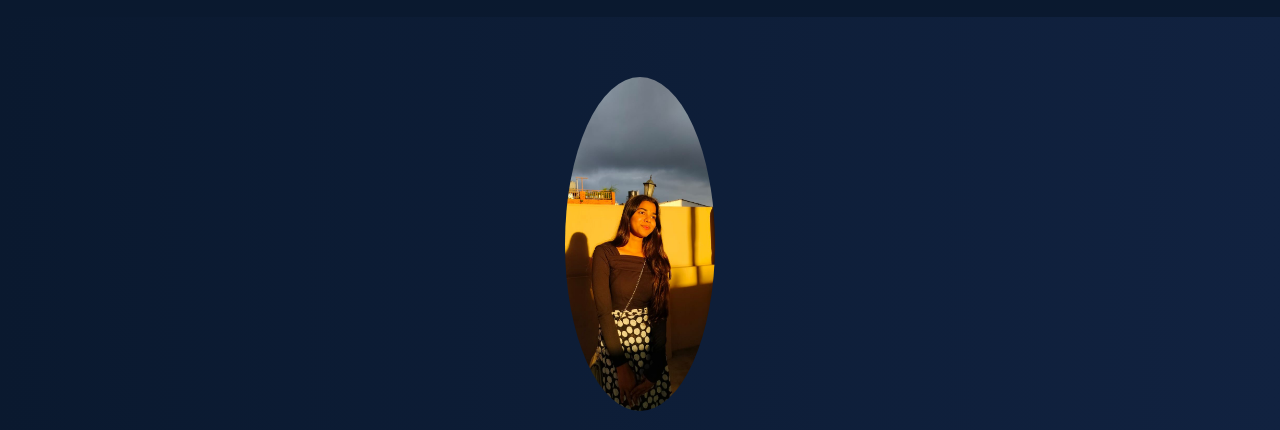
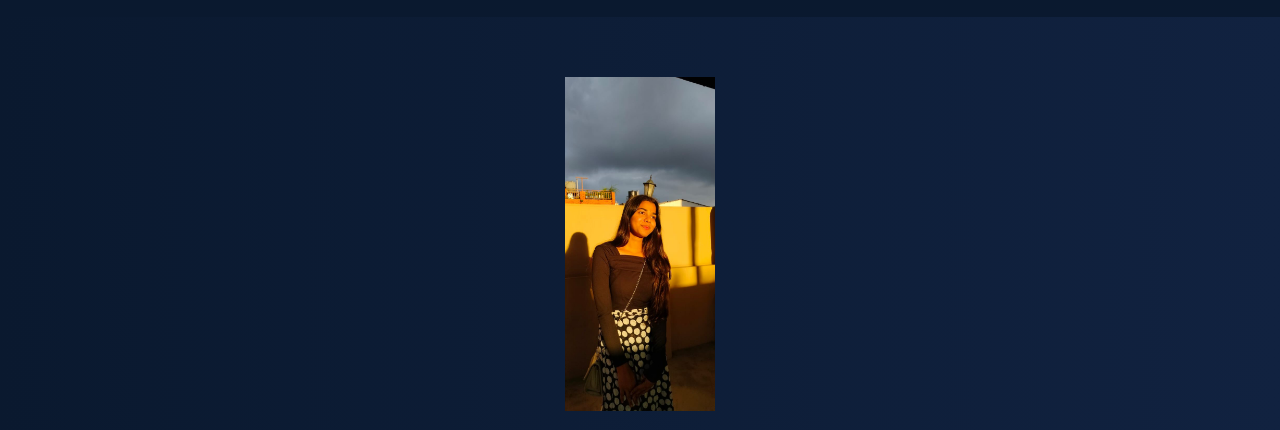
Before and after one commit to arpita-sah/arpita-sah.github.io, a plain HTML site: page index.html in a window 1280 px wide. Shown: the part 61-491 px from the top of the page. Drawn offline with Linux system fonts and the light colour scheme.

Commit message:
Update style.css

```diff
--- a/style.css
+++ b/style.css
@@ -44,7 +44,7 @@ nav ul li a {
 }
 .hero img {
     width: 150px;
-    border-radius: 50%;
+    border-radius: 0%;
     margin-bottom: 15px;
 }
 .hero-links a {
```
